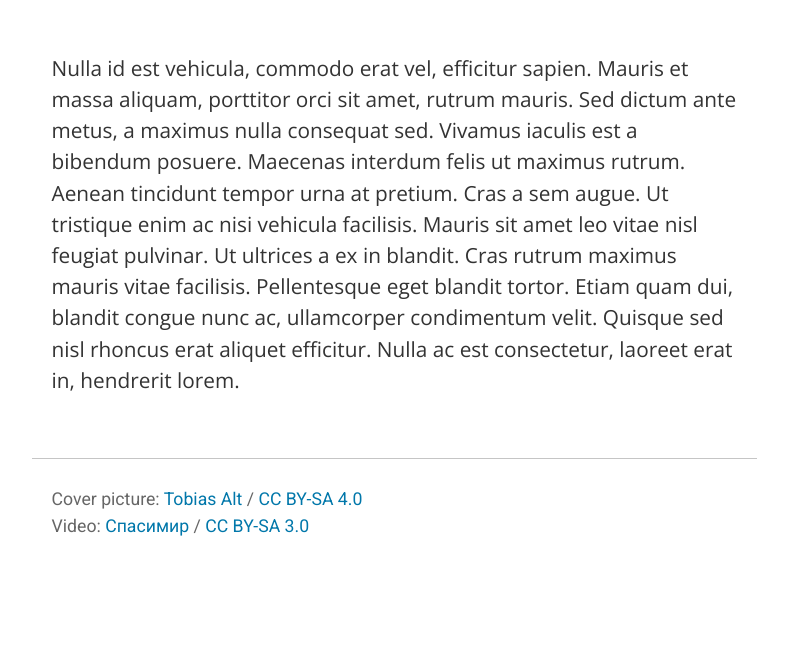
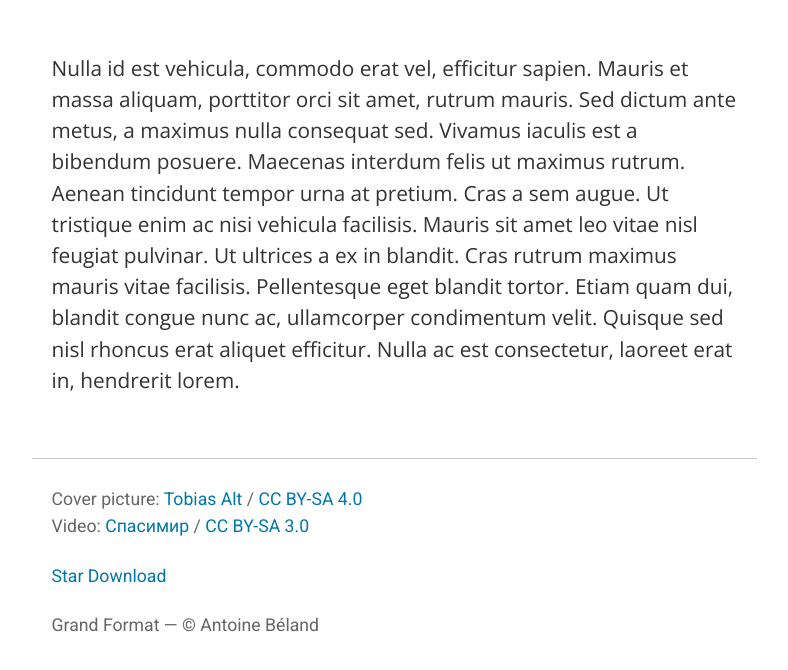
Before and after one commit to antoinebeland/grand-format, a website: page example/index.html in a window 1280 px wide. Shown: the part 4755-5425 px from the top of the page, without its empty margins (246-1034 px from the left). Before the commit the page ends 5347 px from the top, so only its background shows below. Drawn offline with nearby package versions, Linux system fonts and the light colour scheme; grey boxes are pictures that could not be loaded.

Commit message:
Added GitHub buttons and project info in the footer.

```diff
--- a/example/index.html
+++ b/example/index.html
@@ -69,7 +69,17 @@
     <p>Cover picture: <a href="https://commons.wikimedia.org/wiki/File:Peyto_Lake-Banff_NP-Canada.jpg">Tobias Alt</a> / <a href="https://creativecommons.org/licenses/by-sa/4.0/">CC BY-SA 4.0</a><br>
       Video: <a href="https://commons.wikimedia.org/wiki/File:Vrabchanski_waterfall_video.webm">Спасимир</a> / <a href="https://creativecommons.org/licenses/by-sa/3.0/deed.en">CC BY-SA 3.0</a>
     </p>
+
+    <a class="github-button" href="https://github.com/antoinebeland/grand-format"
+    data-icon="octicon-star" data-size="large" aria-label="Star antoinebeland/grand-format on GitHub">Star</a>
+
+    <a class="github-button" href="https://github.com/antoinebeland/grand-format/archive/master.zip"
+       data-icon="octicon-cloud-download" data-size="large"
+    aria-label="Download antoinebeland/grand-format on GitHub">Download</a>
+
+    <p>Grand Format &mdash;	 &copy; Antoine Béland</p>
   </footer>
+  <script async defer src="https://buttons.github.io/buttons.js"></script>
   <script>
     let isPlaying = false;
     document.querySelector('body').on('scroll', () => {
```
